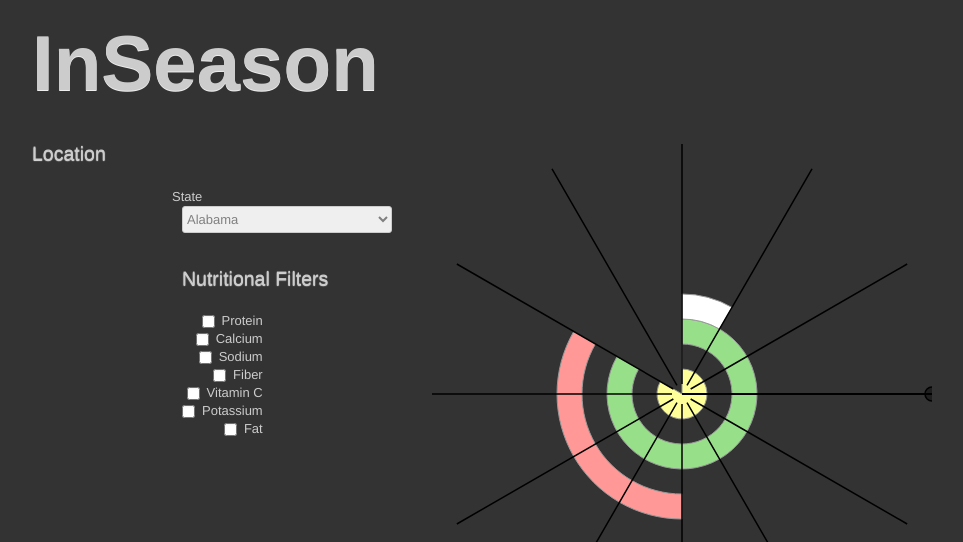
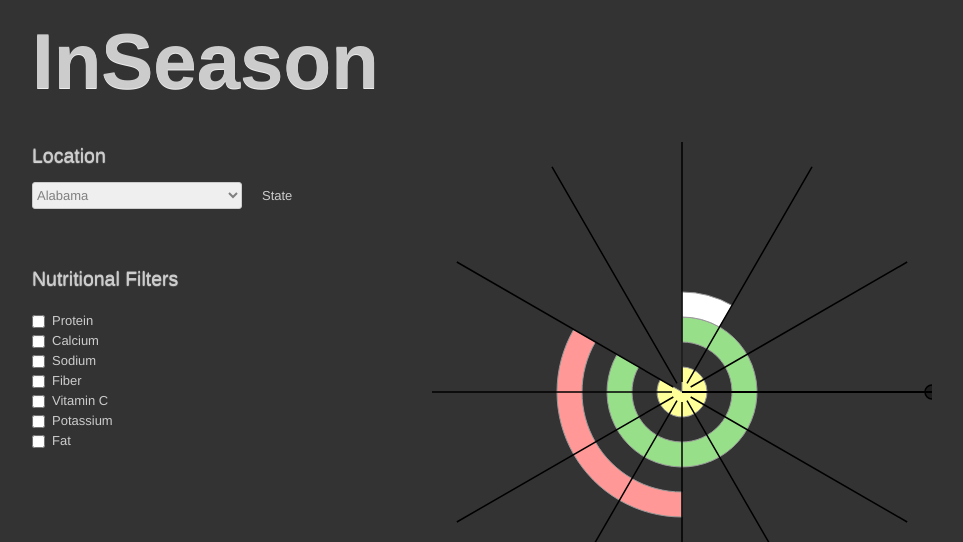
Before and after one commit to munaf-zz/inseason, a PHP site: page / in a window 1280 px wide. Shown: the top 542 px of the page, without its empty margins (118-1081 px from the left). Run offline with PHP 8.4, Linux system fonts and the light colour scheme.

Commit message:
Cleaning up linespacing and floats

```diff
--- a/css/page.css
+++ b/css/page.css
@@ -1,32 +1,56 @@
 #viz {
-  text-align: center;
+  text-align: center
 }
 
 body {
 	background-color: #333;
-	color: #ccc;
+	color: #ccc
 }
 
 h1, fieldset legend, label, th, td {
-	color: #ccc;
+	color: #ccc
 }
 
 h1 {
 	text-shadow: 0 1px 0 #eee;
 	font-size: 6em;
 	line-height: 1.618;
+	margin-top: -2px
 }
 
 legend, th {
-	text-shadow: 0 1px 1px #eee;
+	text-shadow: 0 1px 1px #eee
 }
 
 #location form fieldset legend {
-	padding-left: 0 !important;
+	padding-top: 4px
+}
+#nutrition form fieldset legend {
+	padding-top: 24px
 }
 
-.clearfix label {
+#location form fieldset legend,
+#nutrition form fieldset legend {
+	padding-left: 0 !important
+}
+
+label[for="stateSelect"] {
 	text-align: left !important;
 	float: right !important;
 	margin-right: 90px !important;
+	margin-top: -3px;
+	width: 0 !important
 }
+
+#stateSelect {
+	margin-top: -2px
+}
+
+#location .input,
+#nutrition .input {
+	margin-left: 0 !important
+}
+
+#inputs-list {
+	margin-bottom: 6px
+}
```
